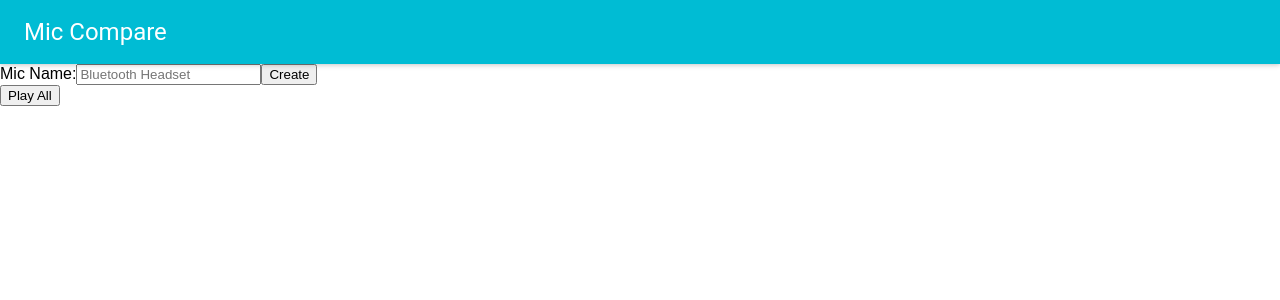
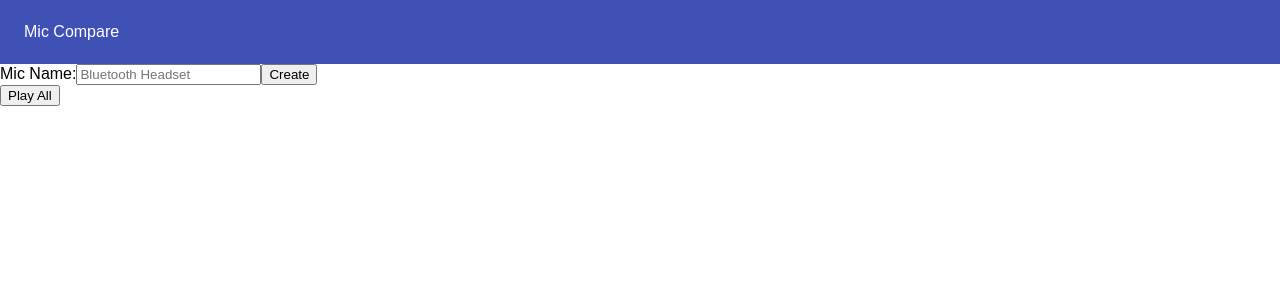
Before and after one commit to Mustack/mic-compare, a React (Create React App) app: page / in a window 1280 px wide. Shown: the top 300 px of the page. Built offline with nearby package versions, Linux system fonts and the light colour scheme.

Commit message:
upgraded to most recent material ui lib

```diff
--- a/public/index.html
+++ b/public/index.html
@@ -2,7 +2,10 @@
 <html lang="en">
   <head>
     <meta charset="utf-8">
-    <meta name="viewport" content="width=device-width, initial-scale=1, shrink-to-fit=no">
+    <meta
+      name="viewport"
+      content="minimum-scale=1, initial-scale=1, width=device-width, shrink-to-fit=no"
+    />
     <meta name="theme-color" content="#000000">
     <!--
       manifest.json provides metadata used when your web app is added to the
@@ -10,6 +13,8 @@
     -->
     <link rel="manifest" href="%PUBLIC_URL%/manifest.json">
     <link rel="shortcut icon" href="%PUBLIC_URL%/favicon.ico">
+    <link rel="stylesheet" href="https://fonts.googleapis.com/css?family=Roboto:300,400,500,700&display=swap" />
+    <link rel="stylesheet" href="https://fonts.googleapis.com/icon?family=Material+Icons" />
     <!--
       Notice the use of %PUBLIC_URL% in the tags above.
       It will be replaced with the URL of the `public` folder during the build.
--- a/src/components/Navbar/index.js
+++ b/src/components/Navbar/index.js
@@ -1,9 +1,14 @@
-import React from 'react';
-import AppBar from 'material-ui/AppBar';
+import React from 'react'
+import AppBar from '@material-ui/core/AppBar'
+import Toolbar from '@material-ui/core/Toolbar'
 
 const Navbar = props => {
   return (
-    <AppBar showMenuIconButton={false} title="Mic Compare" />
+    <AppBar color="primary" position="static" elevation={0}>
+      <Toolbar>
+        Mic Compare
+      </Toolbar>
+    </AppBar>
   );
 };
 
--- a/src/index.js
+++ b/src/index.js
@@ -3,15 +3,12 @@
 import './css/index.css';
 import App from './App';
 import registerServiceWorker from './registerServiceWorker';
-import { MuiThemeProvider } from 'material-ui/styles';
 import { BrowserRouter } from 'react-router-dom';
 
 const Application = () => {
   return (
     <BrowserRouter>
-      <MuiThemeProvider>
-        <App />
-      </MuiThemeProvider>
+      <App />
     </BrowserRouter>
   );
 };
--- a/src/recordSnippet.js
+++ b/src/recordSnippet.js
@@ -1,5 +1,3 @@
-import { rejects } from "assert";
-
 async function recordSnippet(deviceId) {
     console.log('starting snippet recording')
     console.log('Using device: ', deviceId)
```
Also changed, not shown: 1 other file (tests, documents, lock files or other folders).
